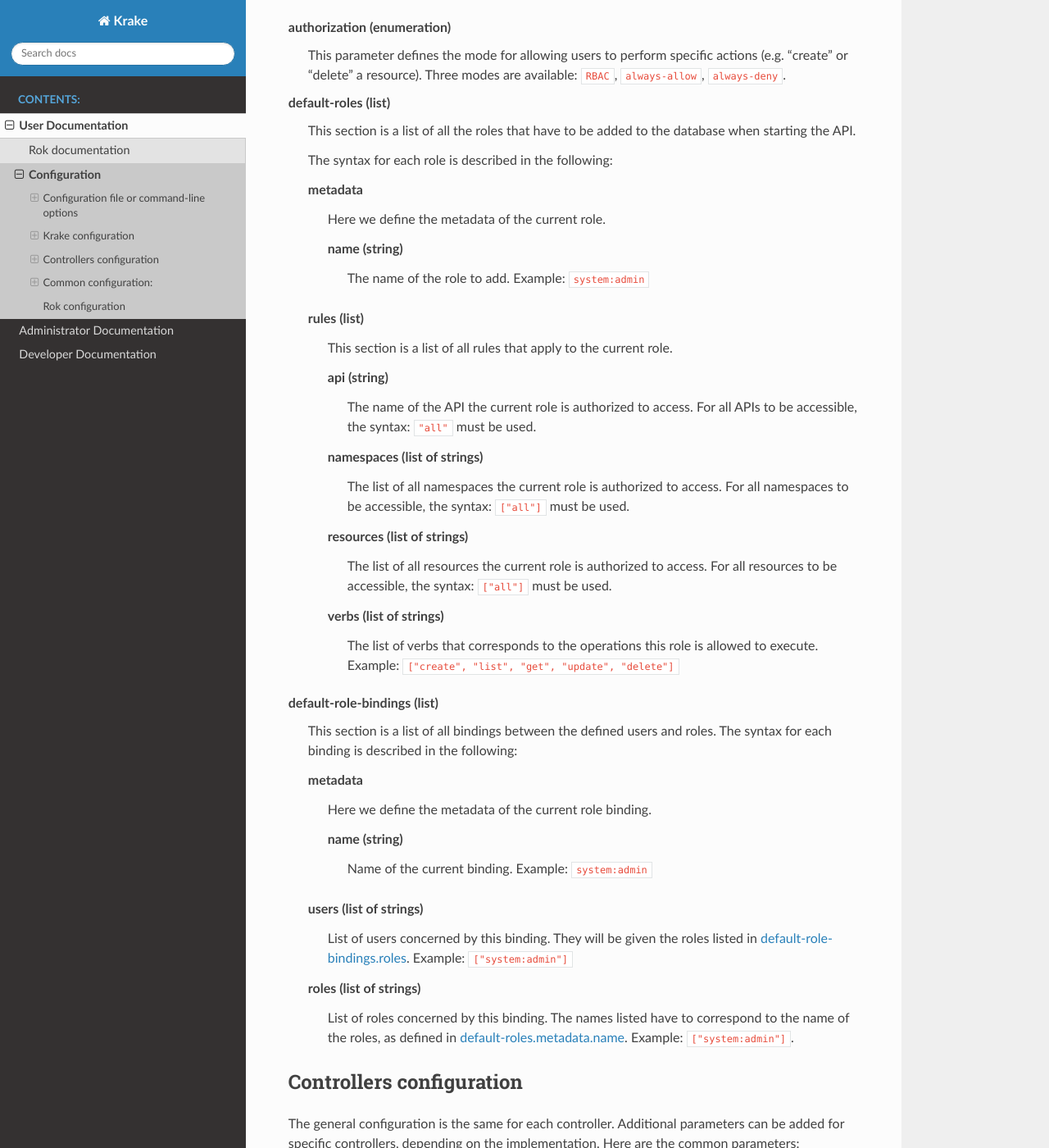
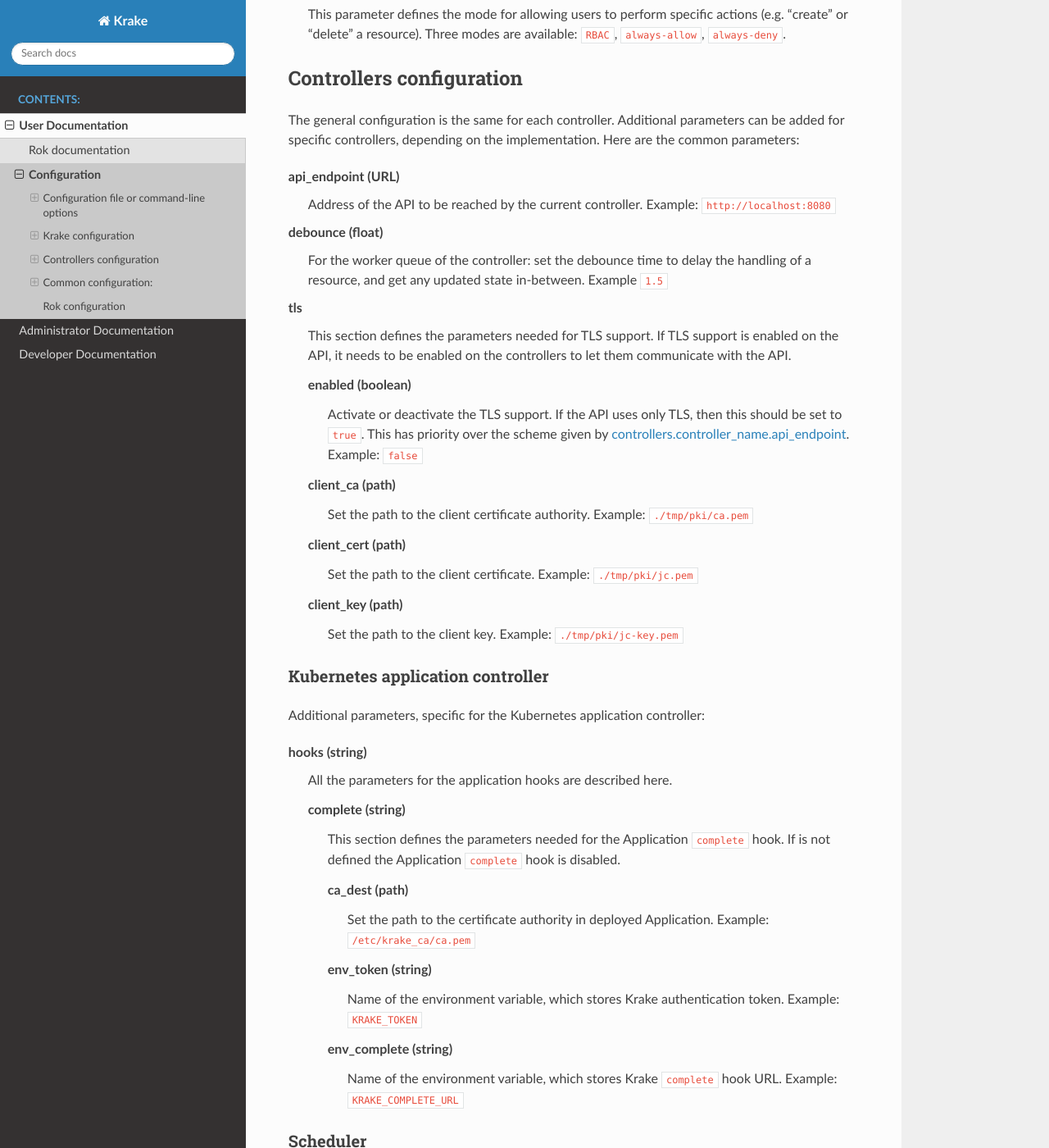
Before and after one commit to rak-n-rok/Krake, a Sphinx documentation site: the page built from docs/user/configuration.rst, in a window 1280 px wide and 1400 px high, scrolled down 4628 px. Shown: the whole window at 82% size. Built offline with Sphinx 7.4.7 and the Read the Docs theme 2.0.0, drawn with Linux system fonts in a browser that asks for light colours; some of the changed text lies outside the part shown.

Commit message:
Remove default roles and role bindings from config
See issue #262

Some roles and matching role bindings were previously read from
configuration and taken into consideration as extra roles and role
bindings. This means some parts of internal mechanism were accessible
directly from the configuration files.

As this behavior is not optimal, these defaults objects are removed from
the configuration, and are not used in the API anymore as "default". It
means they now need to be added to the database if RBAC is used.

Signed-off-by: Jean Chorin <jean.chorin@cloudandheat.com>

```diff
--- a/docs/user/configuration.rst
+++ b/docs/user/configuration.rst
@@ -206,54 +206,8 @@ authentication
             name (string)
                 This is the name of the user that will be set as sending all requests. Example: ``system``
 
-
-Authorization
--------------
-
 authorization (enumeration)
     This parameter defines the mode for allowing users to perform specific actions (e.g. "create" or "delete" a resource). Three modes are available: ``RBAC``, ``always-allow``, ``always-deny``.
-
-default-roles (list)
-    This section is a list of all the roles that have to be added to the database when starting the API.
-
-    The syntax for each role is described in the following:
-
-    metadata
-        Here we define the metadata of the current role.
-
-        name (string)
-            .. _default-roles.metadata.name:
-
-            The name of the role to add. Example: ``system:admin``
-
-    rules (list)
-        This section is a list of all rules that apply to the current role.
-
-        api (string)
-            The name of the API the current role is authorized to access. For all APIs to be accessible, the syntax: ``"all"`` must be used.
-        namespaces (list of strings)
-            The list of all namespaces the current role is authorized to access. For all namespaces to be accessible, the syntax: ``["all"]`` must be used.
-        resources (list of strings)
-            The list of all resources the current role is authorized to access. For all resources to be accessible, the syntax: ``["all"]`` must be used.
-        verbs (list of strings)
-            The list of verbs that corresponds to the operations this role is allowed to execute. Example: ``["create", "list", "get", "update", "delete"]``
-
-
-default-role-bindings (list)
-    This section is a list of all bindings between the defined users and roles. The syntax for each binding is described in the following:
-
-    metadata
-        Here we define the metadata of the current role binding.
-
-        name (string)
-            Name of the current binding. Example: ``system:admin``
-
-    users (list of strings)
-        List of users concerned by this binding. They will be given the roles listed in default-role-bindings.roles_. Example: ``["system:admin"]``
-    roles (list of strings)
-        .. _default-role-bindings.roles:
-
-        List of roles concerned by this binding. The names listed have to correspond to the name of the roles, as defined in default-roles.metadata.name_. Example: ``["system:admin"]``.
 
 
 Controllers configuration
```
Also changed, not shown: other parts of docs/user/configuration.rst (+2 -2 lines), 4 other files.
